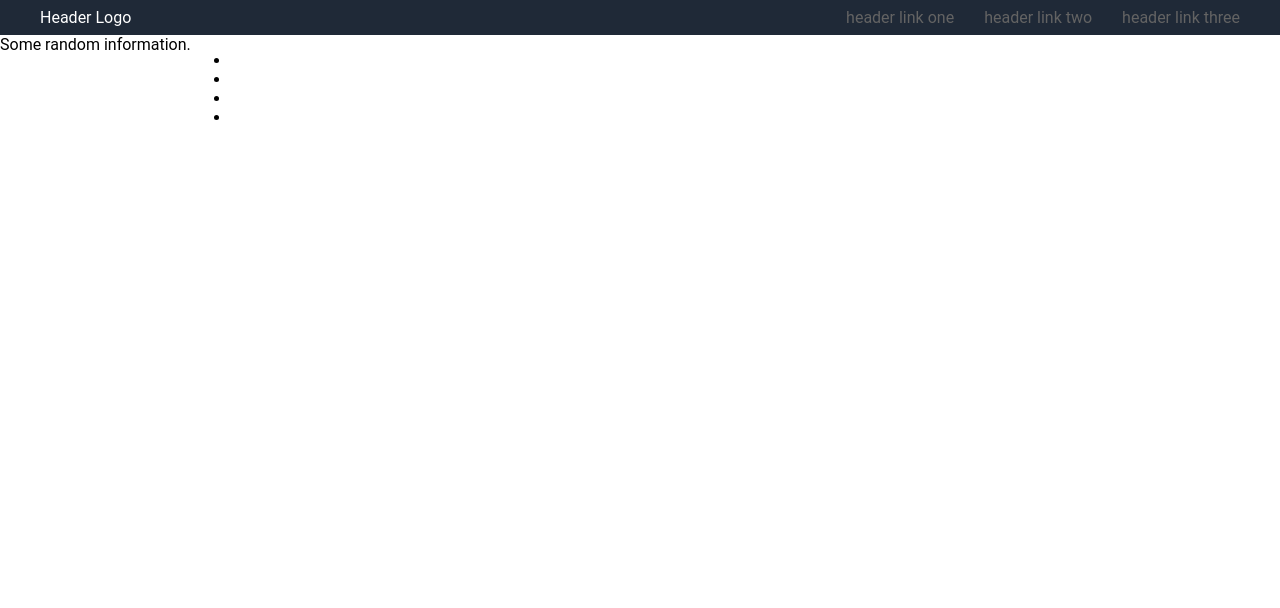
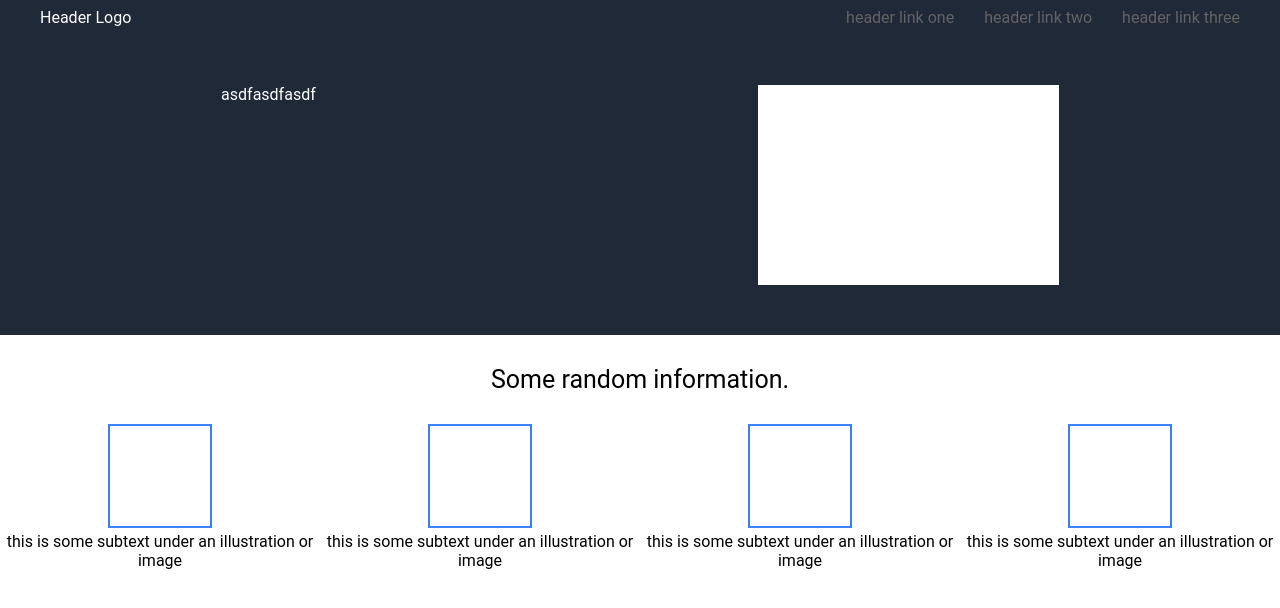
Before and after one commit to JonathanXu8/landing-page, a plain HTML site: page index.html in a window 1280 px wide. Drawn offline with Linux system fonts and the light colour scheme.

Commit message:
various changes

```diff
--- a/index.html
+++ b/index.html
@@ -21,28 +21,30 @@
         </div>
 
         <div class="body-1">
-            <div>Some random information.</div>
-            <ul>
-                <li>
-
-
-                </li>
-                <li>
-
-
-                </li>
-                <li>
-
-
-                </li>
-                <li>
-
-                </li>
-            </ul>
+            <div class="left"> asdfasdfasdf </div>
+            <img src="images/white.jpg" alt="nothing">
         </div>
 
         <div class="body-2">
-
+            <div class="title">Some random information.</div>
+            <div class="information">
+                <div>
+                    <img src="images/white.jpg" alt="nothing">
+                    <div>this is some subtext under an illustration or image</div>
+                </div>
+                <div>
+                    <img src="images/white.jpg" alt="nothing">
+                    <div>this is some subtext under an illustration or image</div>
+                </div>
+                <div>
+                    <img src="images/white.jpg" alt="nothing">
+                    <div>this is some subtext under an illustration or image</div>
+                </div>
+                <div>
+                    <img src="images/white.jpg" alt="nothing">
+                    <div>this is some subtext under an illustration or image</div>
+                </div>
+            </div>
         </div>
 
         <div class="body-3">
--- a/styles.css
+++ b/styles.css
@@ -1,6 +1,6 @@
 body {
     font-family: "roboto";
-    padding: 0px;
+    padding-left: 0px;
     margin: 0px;
     border: 0px;
 }
@@ -19,11 +19,11 @@ body {
     padding-right: 40px;
 }
 
-.left {
+.header .left {
  color:rgb(255, 255, 255);
 }
 
-.right {
+.header .right {
     color:rgb(99, 99, 99);
     display: flex;
     gap: 30px;
@@ -31,4 +31,39 @@ body {
 
 .body-1 {
     display: flex;
+    justify-content: space-around;
+    background-color: #1F2937;
+    color:rgb(255, 255, 255);
+    padding-top: 50px;
+    padding-bottom: 50px;
 }
+
+
+
+
+
+
+
+.body-2 {
+    display: flex;
+    flex-direction: column;
+    text-align: center;
+}
+
+.body-2 .title {
+    color: black;
+    margin: 30px;
+    font-size: 25px;
+}
+
+.body-2 .information {
+    display: flex;
+    flex-direction: row;
+    justify-content: space-around;
+}
+
+.body-2 img {
+    height: 100px;
+    width: 100px;
+    border: 2px solid #3882F6;
+}
```
Also changed, not shown: images/white.jpg (added).
